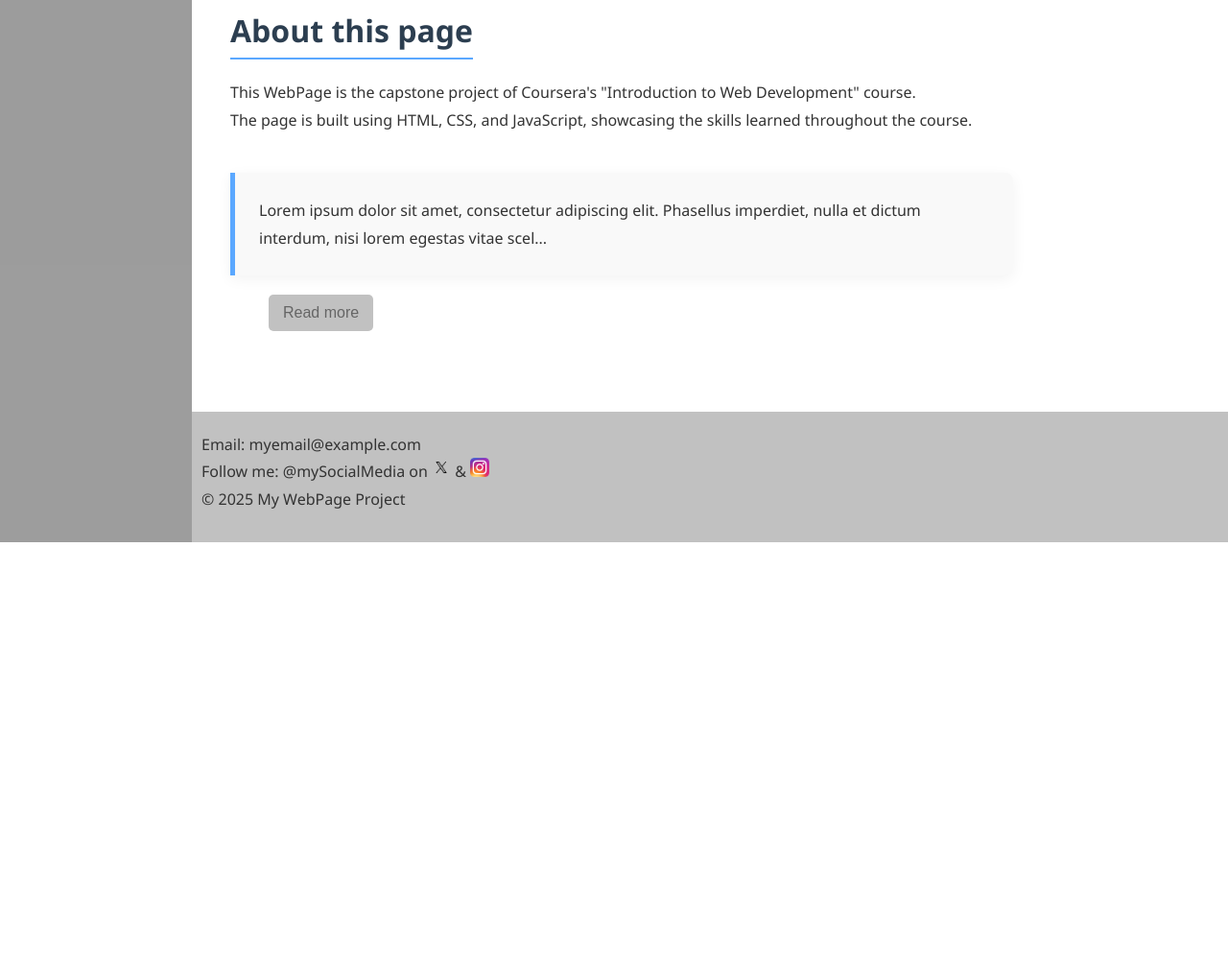
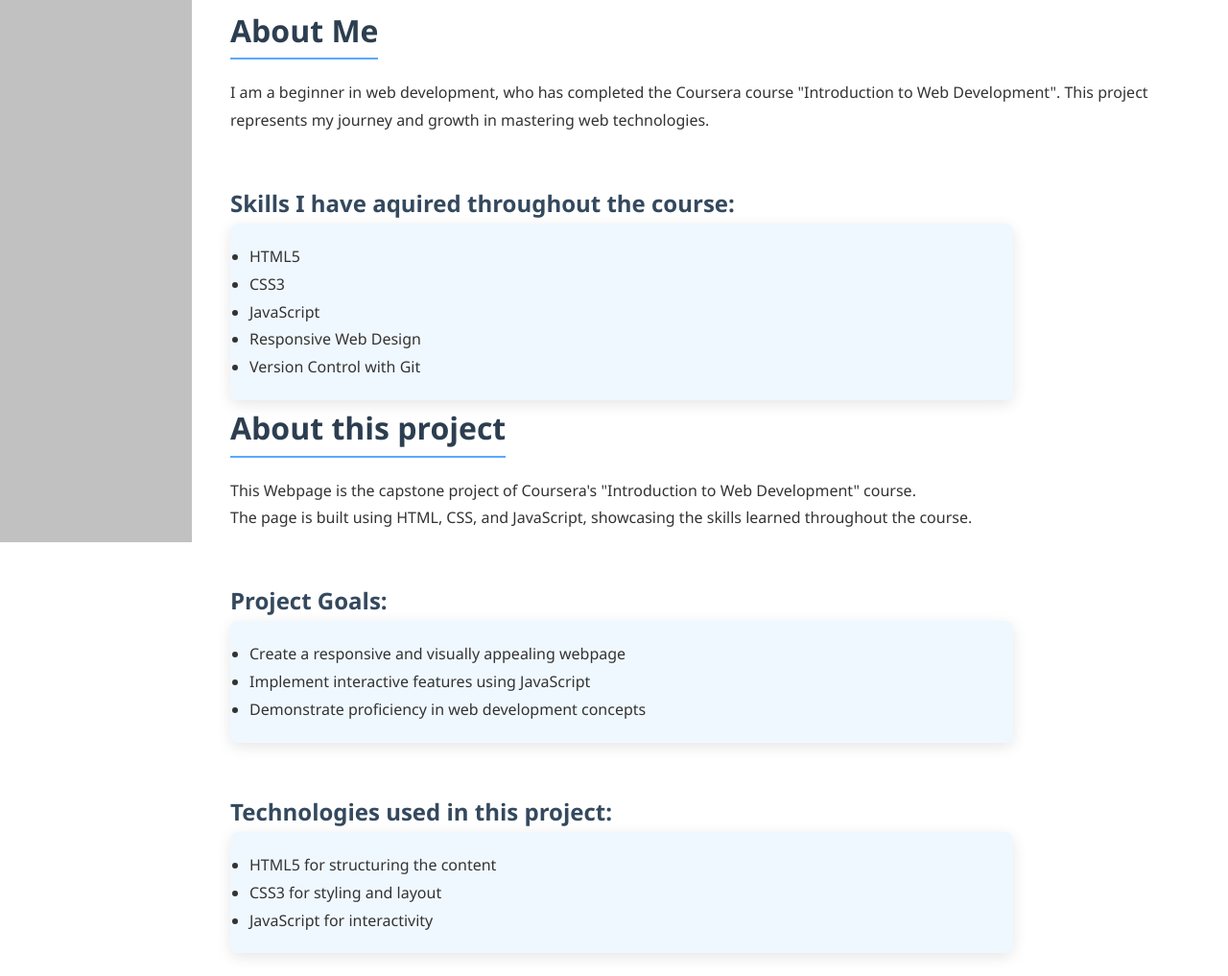
Before and after one commit to AncutaBucur/my-portfolio, a plain HTML site: page index.html in a window 1280 px wide. Shown: the part 235-1252 px from the top of the page at 96% size. Before the commit the page ends 800 px from the top, so only its background shows below. Drawn offline with Linux system fonts and the light colour scheme.

Commit message:
Added additional information and changed style
Updated the page with additional information and added improved the styles for a more professional look.

```diff
--- a/index.html
+++ b/index.html
@@ -23,9 +23,31 @@
   <main class="content">
 
         <section>
-            <h2> About this page </h2>
-            <p id="about_me">This WebPage is the capstone project of Coursera's "Introduction to Web Development" course. <br>
-                The page is built using HTML, CSS, and JavaScript, showcasing the skills learned throughout the course.</p>
+            <h2 id="about_me"> About Me </h2>
+                <p> I am a beginner in web development, who has completed the Coursera course "Introduction to Web Development". This project represents my journey and growth in mastering web technologies.</p>
+                <h3 id="skills">Skills I have aquired throughout the course:</h3>
+                <ul id="my_skills">
+                    <li>HTML5</li>
+                    <li>CSS3</li>
+                    <li>JavaScript</li>
+                    <li>Responsive Web Design</li>
+                    <li>Version Control with Git</li>
+                </ul>
+            <h2> About this project </h2>
+            <p>This Webpage is the capstone project of Coursera's "Introduction to Web Development" course. <br>
+                The page is built using HTML, CSS, and JavaScript, showcasing the skills learned throughout the course.<br></p>
+                <h3>Project Goals:</h3>
+                        <ul id="project_goals">
+                            <li>Create a responsive and visually appealing webpage</li>
+                            <li>Implement interactive features using JavaScript</li>
+                            <li>Demonstrate proficiency in web development concepts</li>
+                        </ul>
+                <h3>Technologies used in this project: </h3>
+                    <ul id="technologies_used">
+                        <li>HTML5 for structuring the content</li>
+                        <li>CSS3 for styling and layout</li>
+                        <li>JavaScript for interactivity</li>
+                    </ul>
 
             <p id="latin_text_container">Lorem ipsum dolor sit amet, consectetur adipiscing elit. Phasellus imperdiet, nulla et dictum interdum, nisi lorem egestas vitae scel<span id="dots">...</span><span id="more">erisque enim ligula venenatis dolor.
                  Maecenas nisl est, ultrices nec congue eget, auctor vitae massa. Fusce luctus vestibulum augue ut aliquet. Nunc sagittis dictum nisi, sed ullamcorper ipsum dignissim ac.
@@ -35,10 +57,12 @@
         </section>
     </main>
     <footer>
-        <p id="contact">Email: myemail@example.com <br>
-             Follow me: @mySocialMedia on <img class="socials" src="x_logo.png" alt="Social Media X Logo"> & <img class="socials" src="Instagram_icon.png" alt="Instagram Logo"> <br>
+        <h2 id="contact">Contact</h2>
+        <p id="contact_info">Email: myemail@example.com <br>
+             Follow me:<br>
+             <img class="socials" src="x_logo.png" alt="Social Media X Logo"> <a href="https://x.com/">X.Com</a> <br>
+             <img class="socials" src="Instagram_icon.png" alt="Instagram Logo"> <a href="https://www.instagram.com/">Instagram</a> <br>
              &copy; <span id="year"></span> My WebPage Project</p>
-
     </footer>
     <script src ="script.js"></script>
 </body>
--- a/style.css
+++ b/style.css
@@ -34,6 +34,36 @@ h2{
     margin-bottom: 20px;
 }
 
+h3{
+    margin-top:50px;
+    color: #34495e;
+    font-size: 1.5rem;
+}
+
+#my_skills {
+    padding: 20px;
+    background-color: #f0f8ff;
+    border-radius: 8px;
+    box-shadow: 0 4px 15px rgba(0,0,0,0.1);
+    max-width: 80%;
+}
+
+#project_goals {
+    padding: 20px;
+    background-color: #f0f8ff;
+    border-radius: 8px;
+    box-shadow: 0 4px 15px rgba(0,0,0,0.1);
+    max-width: 80%;
+}
+
+#technologies_used {
+    padding: 20px;
+    background-color: #f0f8ff;
+    border-radius: 8px;
+    box-shadow: 0 4px 15px rgba(0,0,0,0.1);
+    max-width: 80%;
+}
+
 #latin_text_container {
     margin-top: 40px;
     border-left: 5px solid #5ba8ff;
@@ -66,18 +96,12 @@ h2{
     background-color: #5ba8ff;
     color: white;
 }
-
-#contact {
-    background-color: #6a6a6a69;
-    position:fixed;
-    bottom:0;
-    left: 0;
-    right:0;
-    margin-left: 200px;
-    padding-left: 10px;
-    padding-top: 20px;
-    padding-bottom: 30px;
-    justify-content: end;
+footer {
+    text-align: start;
+    margin-left: 220px;
+    padding: 20px;
+    margin-top: 40px;
+    position: relative;
 }
 
 .socials{
@@ -101,20 +125,16 @@ h2{
     background-color: #6a6a6a69;
 
 }
-.linksBurger {
+
+.linksBurger li {
     list-style-type: none;
+    justify-items: center;
+    border:1px solid #000000;
+    border-radius: 25px;
     margin: 0;
     padding: 0;
     width: 200px;
-    background-color: #6a6a6a69;
-    display:flow-root
-}
-
-li {
     background-color: #ffffff;
-    justify-items: center;
-    border: 1px solid #000000;
-    border-radius: 25px;
     margin-top: 10px;
     margin-left: 5px;
     margin-right: 5px;
@@ -148,12 +168,12 @@ li a:hover {
         justify-content: space-around;
     }
 
-    .content, .title {
+    .content, .title, footer {
         margin-left: 0;
     }
 
-    #contact {
-        position: static;
+    #contact_info {
+        position: relative;
         margin-top: 20px;
         margin-left: 0;
     }
```
